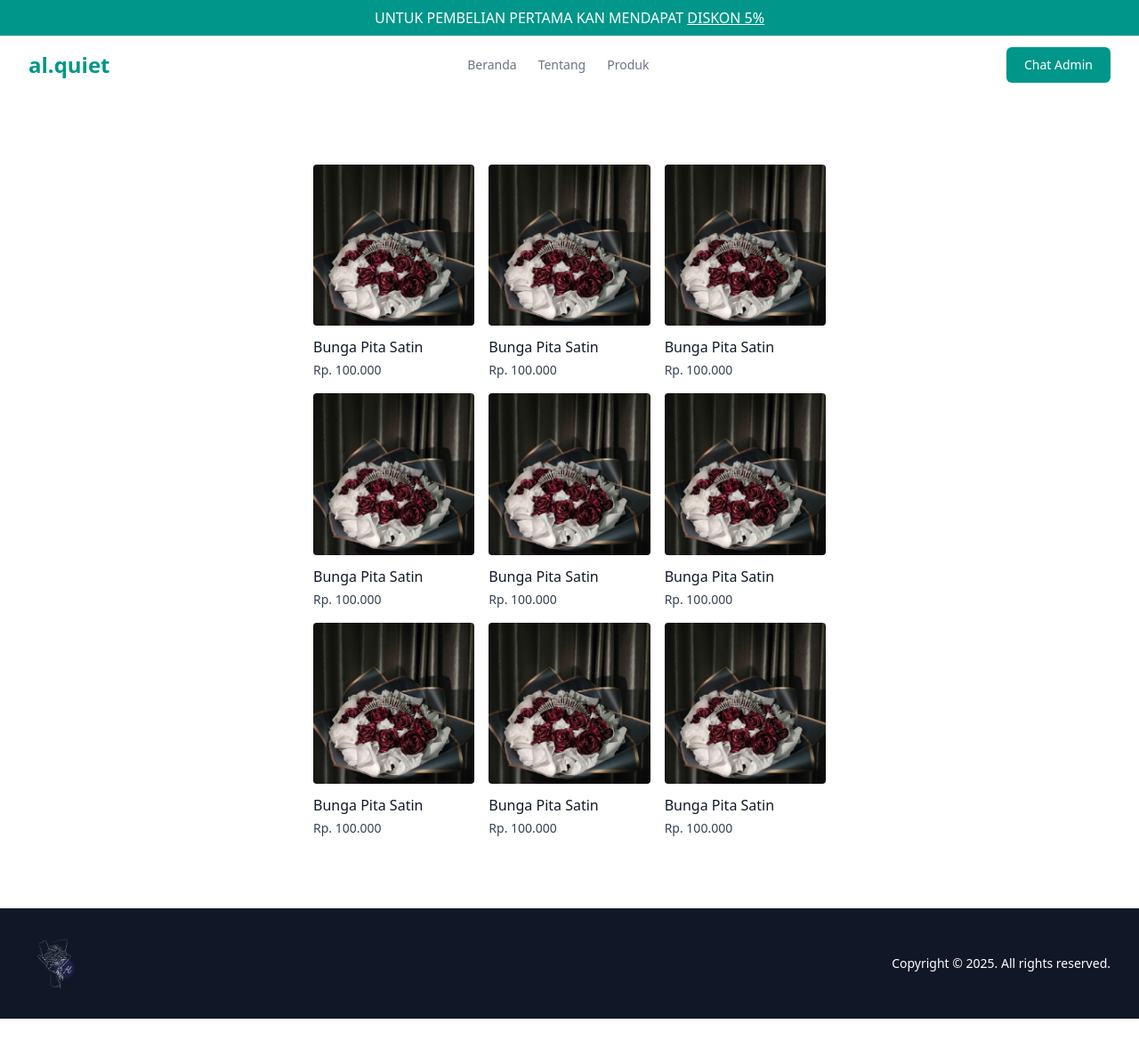
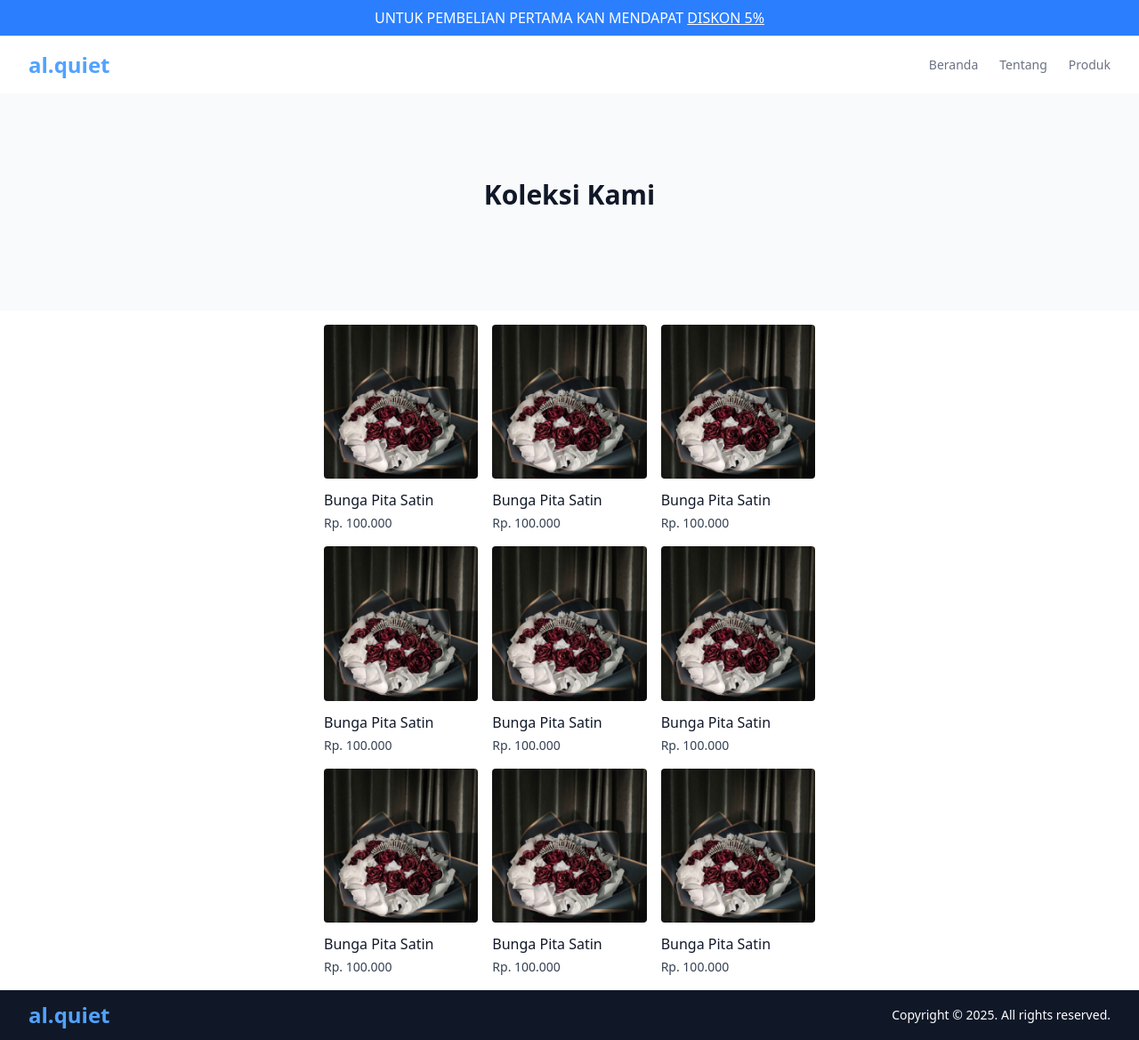
Before and after one commit to Ryyzaid/al.quietstore, a plain HTML site: page product.html in a window 1280 px wide. Shown: the whole page at 89% size. Before the commit the page ends 1145 px from the top, so only its background shows below. Drawn offline with nearby package versions, Linux system fonts and the light colour scheme.

Commit message:
Update product.html

```diff
--- a/product.html
+++ b/product.html
@@ -10,7 +10,7 @@
 
 <body>
     <!-- PROMOTION  -->
-    <div class="border-b border-gray-200 bg-teal-600 px-4 py-2 text-white">
+    <div class="border-b border-gray-200 bg-blue-500 px-4 py-2 text-white">
         <p class="text-center font-medium">
             UNTUK PEMBELIAN PERTAMA KAN MENDAPAT
             <a href="#" class="inline-block underline"> DISKON 5% </a>
@@ -23,13 +23,13 @@
         <div class="mx-auto max-w-screen-xl px-4 sm:px-6 lg:px-8">
             <div class="flex h-16 items-center justify-between">
                 <div class="md:flex md:items-center md:gap-12">
-                    <a class="text-2xl flex justify-center font-bold text-teal-600 sm:justify-start block text-teal-600 "
+                    <a class="text-2xl flex justify-center font-bold sm:justify-start block text-blue-400 "
                         href="index.html">
                         <h1>al.quiet</h1>
                     </a>
                 </div>
 
-                <div class="hidden md:block">
+                <div class="md:block">
                     <nav aria-label="Global">
                         <ul class="flex items-center gap-6 text-sm">
                             <li>
@@ -56,71 +56,31 @@
                     </nav>
                 </div>
 
-                <div class="flex items-center gap-4">
-                    <div class="sm:flex sm:gap-4">
-                        <div class="sm:flex">
-                            <a class="rounded-md bg-teal-600 px-5 py-2.5 text-sm font-medium text-white dark:text-white dark:hover:bg-teal-500"
-                                href="#">
-                                Chat Admin
-                            </a>
-                        </div>
-                    </div>
-
-                    <div class="block md:hidden">
-                        <button
-                            class="rounded-sm bg-gray-100 p-2 text-gray-600 transition hover:text-gray-600/75 dark:bg-gray-800 dark:text-white dark:hover:text-white/75">
-                            <svg xmlns="http://www.w3.org/2000/svg" class="size-5" fill="none" viewBox="0 0 24 24"
-                                stroke="currentColor" stroke-width="2">
-                                <path stroke-linecap="round" stroke-linejoin="round" d="M4 6h16M4 12h16M4 18h16" />
-                            </svg>
-                        </button>
-                    </div>
-                </div>
             </div>
+        </div>
         </div>
     </header>
     <!-- END NAVBAR  -->
 
     <!-- CALL TO ACTION  -->
-    <!-- <section class="bg-gray-50">
+    <section class="bg-gray-50">
         <div class="p-8 md:p-12 lg:px-16 lg:py-24">
             <div class="mx-auto max-w-lg text-center">
                 <h2 class="text-2xl font-bold text-gray-900 md:text-3xl">
-                    Lorem, ipsum dolor sit amet consectetur adipisicing elit
+                    Koleksi Kami
                 </h2>
 
-                <p class="hidden text-gray-500 sm:mt-4 sm:block">
-                    Lorem ipsum dolor sit amet, consectetur adipisicing elit. Quae dolor officia blanditiis
-                    repellat in, vero, aperiam porro ipsum laboriosam consequuntur exercitationem incidunt
-                    tempora nisi?
+                <p class="text-gray-500 sm:mt-4 sm:block">
+
                 </p>
             </div>
+        </div>
+    </section>
 
-            <div class="mx-auto mt-8 max-w-xl">
-                <form action="#" class="sm:flex sm:gap-4">
-                    <div class="sm:flex-1">
-                        <input type="text" placeholder="Bunga pita satin..."
-                            class="w-full rounded-md border-gray-200 bg-white p-3 text-gray-700 shadow-xs transition focus:border-white focus:ring-3 focus:ring-gray-900 focus:outline-hidden" />
-                    </div>
-
-                    <button type="submit"
-                        class="group mt-4 flex w-full items-center justify-center gap-2 rounded-md bg-gray-900 px-5 py-3 text-white transition focus:ring-3 focus:ring-gray-900 focus:outline-hidden sm:mt-0 sm:w-auto">
-                        <span class="text-sm font-medium"> Cari barang </span>
-
-                        <svg class="size-5 shadow-sm rtl:rotate-180" xmlns="http://www.w3.org/2000/svg" fill="none"
-                            viewBox="0 0 24 24" stroke="currentColor">
-                            <path stroke-linecap="round" stroke-linejoin="round" stroke-width="2"
-                                d="M17 8l4 4m0 0l-4 4m4-4H3" />
-                        </svg>
-                    </button>
-                </form>
-            </div>
-        </div>
-    </section> -->
     <!-- END CALL TO ACTION  -->
 
     <!-- PRODUCT LIST  -->
-    <div class="container grid grid-cols-3 gap-4 max-w-xl mx-auto py-20">
+    <div class="container grid grid-cols-3 gap-4 max-w-xl mx-auto px-3 py-4">
         <a href="https://wa.me/6281222691478?text=Halo kak saya mau beli Bunga Pita Satin" class="group block">
             <img src="bungapitasatin.jpg" alt="" class="aspect-square w-full rounded-sm object-cover" />
 
@@ -225,13 +185,16 @@
 
     <!-- FOOTER -->
     <footer class="bg-gray-900">
-        <div class="mx-auto max-w-screen-xl px-4 py-8 sm:px-6 lg:px-8">
+        <div class="mx-auto max-w-screen-xl px-4 py-3 sm:px-6 lg:px-8">
             <div class="sm:flex sm:items-center sm:justify-between">
                 <div>
-                    <img src="logo.PNG" alt="" class="h-15" viewBox="0 0 28 24" fill="none">
+                    <a
+                        class="text-2xl flex justify-center font-bold text-blue-400 sm:justify-start block text-blue-400 ">
+                        <h1>al.quiet</h1>
+                    </a>
                 </div>
 
-                <p class="mt-4 text-center text-sm text-white lg:mt-0 lg:text-right">
+                <p class="mt-2 text-center text-sm text-white lg:mt-0 lg:text-right">
                     Copyright &copy; 2025. All rights reserved.
                 </p>
             </div>
```
